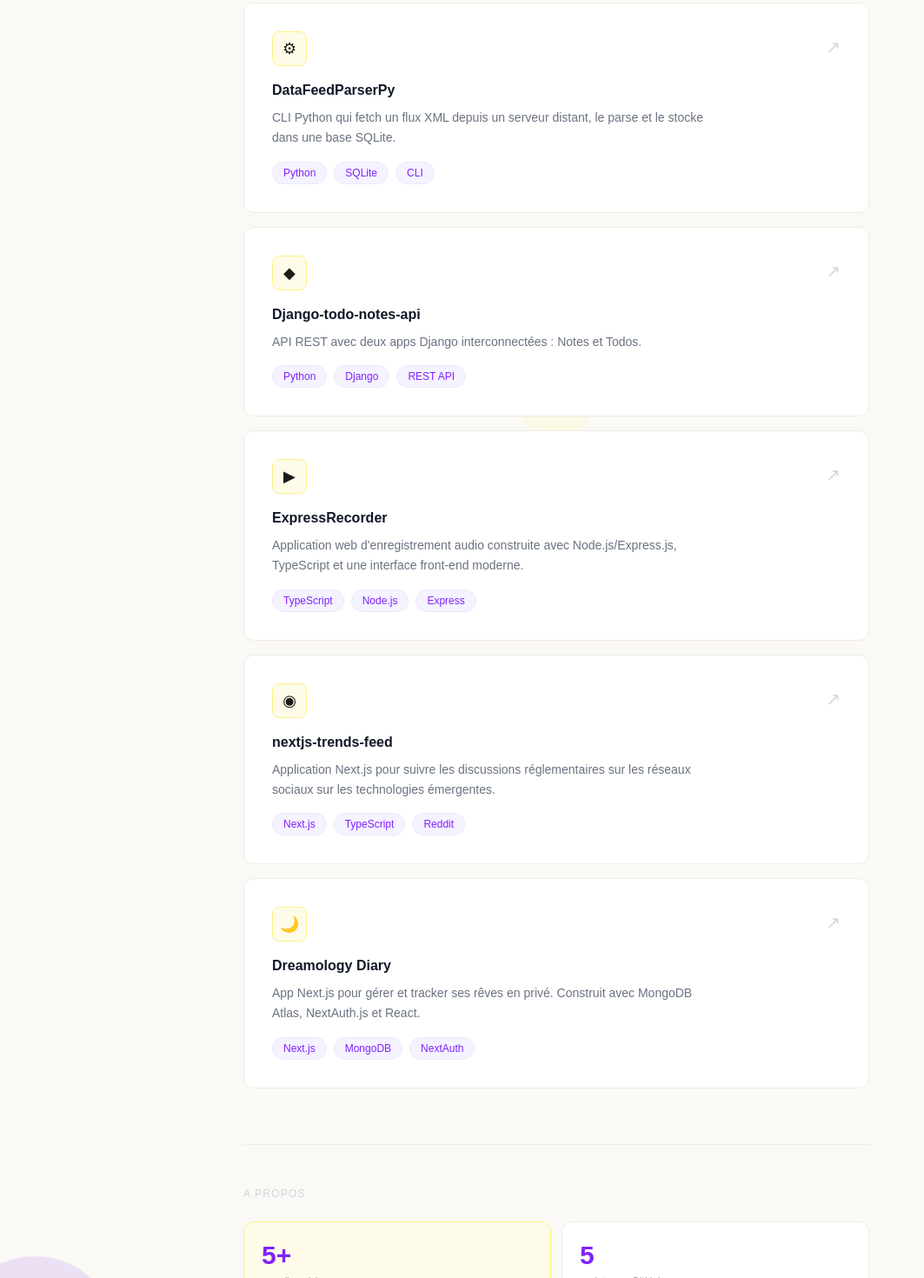
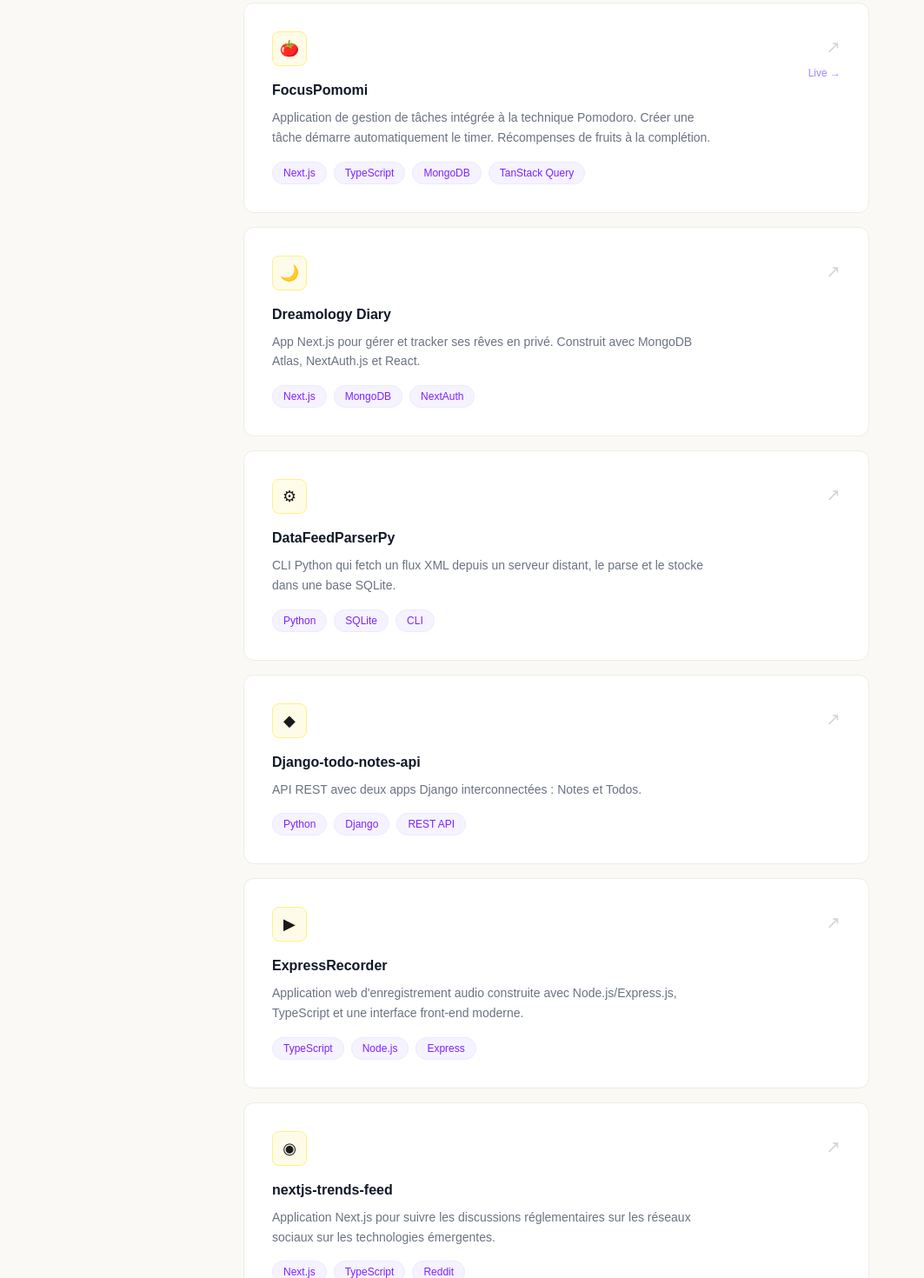
Before and after one commit to Callypige/so-portfolio, a Next.js app: page / in a window 1280 px wide. Shown: the part 780-2250 px from the top of the page at 87% size, without its empty margins (0-1063 px from the left). Built offline with nearby package versions, Linux system fonts and the light colour scheme.

Commit message:
Add Project interface and update projects array with new entries

```diff
--- a/app/page.tsx
+++ b/app/page.tsx
@@ -8,7 +8,31 @@ export { metadata } from "./metadata";
 const stack = ["Python", "Django", "TypeScript", "React", "Next.js", "PostgreSQL", "Docker"];
 const mainStack = ["Python", "Django", "TypeScript", "React", "Next.js"];
 
-const projects = [
+interface Project {
+  icon: string;
+  title: string;
+  desc: string;
+  tags: string[];
+  href: string;
+  live?: string; // optional — only for deployed projects
+}
+
+const projects: Project[] = [
+  {
+    icon: "🍅",
+    title: "FocusPomomi",
+    desc: "Application de gestion de tâches intégrée à la technique Pomodoro. Créer une tâche démarre automatiquement le timer. Récompenses de fruits à la complétion.",
+    tags: ["Next.js", "TypeScript", "MongoDB", "TanStack Query"],
+    href: "https://github.com/Callypige/FocusPomomi",
+    live: "https://focus-pomomi-33a7qnnz2-callypige.vercel.app",
+  },
+  {
+    icon: "🌙",
+    title: "Dreamology Diary",
+    desc: "App Next.js pour gérer et tracker ses rêves en privé. Construit avec MongoDB Atlas, NextAuth.js et React.",
+    tags: ["Next.js", "MongoDB", "NextAuth"],
+    href: "https://github.com/callypige/dreamology-diary",
+  },
   {
     icon: "⚙",
     title: "DataFeedParserPy",
@@ -36,13 +60,6 @@ const projects = [
     desc: "Application Next.js pour suivre les discussions réglementaires sur les réseaux sociaux sur les technologies émergentes.",
     tags: ["Next.js", "TypeScript", "Reddit"],
     href: "https://github.com/callypige/nextjs-trends-feed",
-  },
-  {
-    icon: "🌙",
-    title: "Dreamology Diary",
-    desc: "App Next.js pour gérer et tracker ses rêves en privé. Construit avec MongoDB Atlas, NextAuth.js et React.",
-    tags: ["Next.js", "MongoDB", "NextAuth"],
-    href: "https://github.com/callypige/dreamology-diary",
   },
 ];
 
@@ -152,9 +169,22 @@ export default function Home() {
                       ))}
                     </div>
                   </div>
-                  <span className="text-gray-300 group-hover:text-violet-500 transition-all text-xl mt-1 shrink-0">
-                    ↗
-                  </span>
+
+                  {/* GitHub arrow + optional live link */}
+                  <div className="flex flex-col items-end gap-2 shrink-0 mt-1">
+                    <span className="text-gray-300 group-hover:text-violet-500 transition-all text-xl">↗</span>
+                    {p.live && (
+                      <a
+                        href={p.live}
+                        target="_blank"
+                        rel="noopener noreferrer"
+                        onClick={(e) => e.stopPropagation()}
+                        className="text-xs text-violet-400 hover:text-violet-600 hover:underline transition-colors"
+                      >
+                        Live →
+                      </a>
+                    )}
+                  </div>
                 </a>
               ))}
             </div>
@@ -170,7 +200,7 @@ export default function Home() {
                 <p className="text-xs text-gray-400 mt-1">ans d&apos;expérience</p>
               </div>
               <div className="bg-white border border-[#f0ece4] rounded-xl p-5">
-                <p className="text-3xl font-bold text-violet-600">5</p>
+                <p className="text-3xl font-bold text-violet-600">6</p>
                 <p className="text-xs text-gray-400 mt-1">projets sur GitHub</p>
               </div>
               <div className="col-span-2 bg-white border border-[#f0ece4] rounded-xl p-5 text-sm text-gray-500 leading-relaxed">
```
